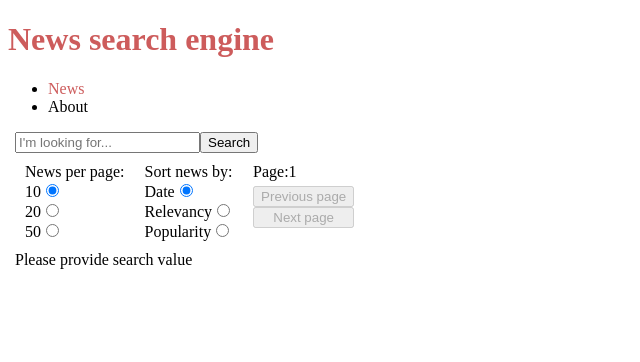
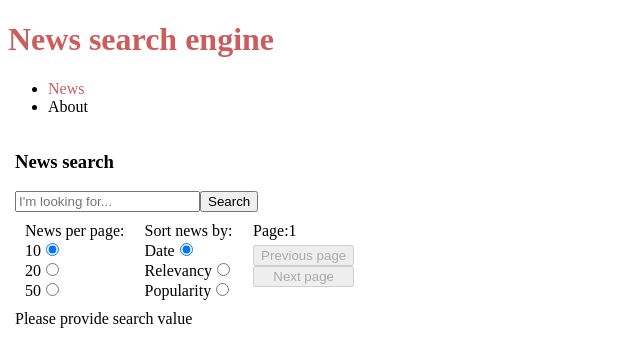
Before and after one commit to prokhorovd/rss-react-2021, a React app: page / in a window 1280 px wide. Shown: the top 362 px of the page, without its empty margins (0-640 px from the left). Built offline with nearby package versions, Linux system fonts and the light colour scheme; the HTML template or start-up script is replaced by a standard one.

Commit message:
feat: add header to news search page, add button type

```diff
--- a/src/components/News.tsx
+++ b/src/components/News.tsx
@@ -109,6 +109,7 @@ function News() {
 
   return (
     <div className="page-wrap">
+      <h3>News search</h3>
       <form className="search-form" onSubmit={handleSubmit}>
         <label htmlFor="search">
           <input
@@ -159,6 +160,7 @@ function News() {
             {feedParameters.feed.totalResults === 0 ? '' : (Math.floor(feedParameters.feed.totalResults / feedParameters.pageSize))}
           </p>
           <button
+            type="button"
             onClick={handleClickPrevPage}
             name="prev"
             disabled={feedParameters.pageNum === 1 || feedParameters.isLoading}
@@ -166,6 +168,7 @@ function News() {
             Previous page
           </button>
           <button
+            type="button"
             onClick={handleClickNextPage}
             name="next"
             disabled={
```
